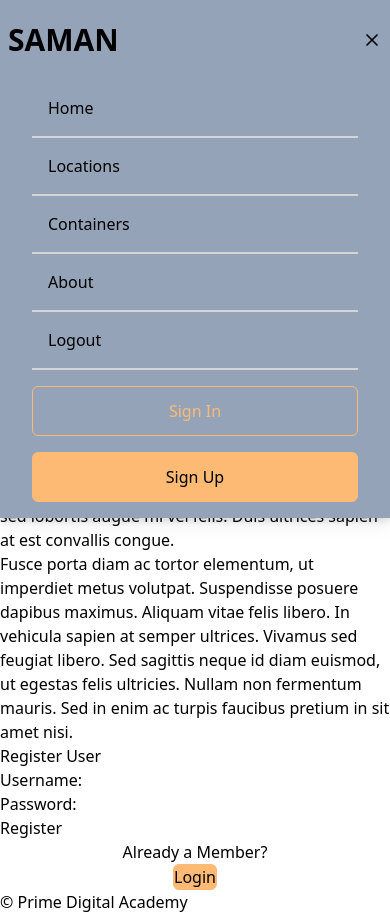
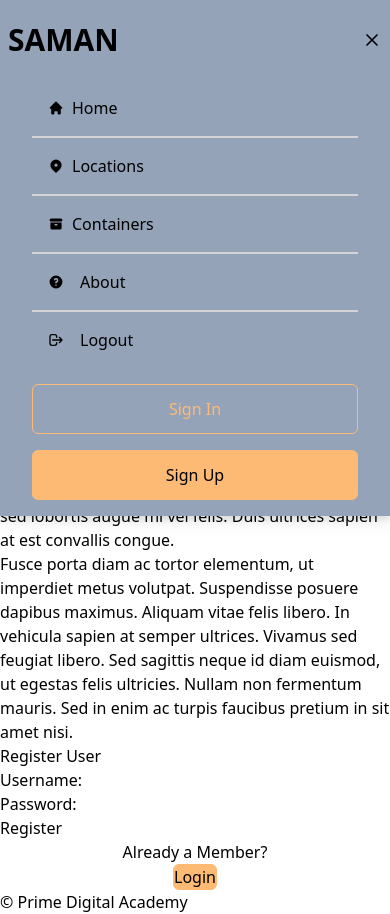
Before and after one commit to mathaimoua/SAMAN2, a React (Create React App) app: page /#/home in a window 390 px wide. Both pictures are taken after a click on the element 372 px from the left and 40 px from the top of the page. Built offline with nearby package versions, Linux system fonts and the light colour scheme; no server answers.

Commit message:
Removed bottom border from Logout in nav menu, added nav menu icons.

```diff
--- a/src/components/Nav/Nav.jsx
+++ b/src/components/Nav/Nav.jsx
@@ -1,6 +1,7 @@
 import React, {useState} from 'react';
 import { useSelector } from 'react-redux';
-import {MenuIcon, XIcon, ArrowCircleLeftIcon} from '@heroicons/react/outline'
+import {MenuIcon, XIcon, ArrowCircleLeftIcon, LogoutIcon} from '@heroicons/react/outline'
+import {HomeIcon, LocationMarkerIcon, ArchiveIcon, QuestionMarkCircleIcon} from '@heroicons/react/solid'
 
 
 
@@ -14,7 +15,7 @@ function Nav() {
   return (
     <div className='flex'>
       {user.id &&
-    <div className={'bg-white h-full w-[20%] p-5 pt-8 text-black pt-[80px] absolute  bg-zinc-300'}>
+    <div className={'bg-white h-full w-[20%] p-5 pt-8 text-black pt-[80px] absolute  bg-zinc-300 hidden md:block '}>
       <ul>
         <li>Home</li>
         <li>Location</li>
@@ -26,7 +27,7 @@ function Nav() {
     <div className='w-screen h-[80px] z-10 bg-slate-400 fixed drop-shadow-lg'>
       <div className='px-2 flex justify-between items-center w-full h-full'>
         <div className='flex items-center'>
-          <h1 className='text-3xl font-bold mr-4 sm:text-4xl'>SAMAN</h1>
+          <h1 className='text-3xl font-bold mr-4 md:text-4xl'>SAMAN</h1>
         </div>
         {!user.id ?
         <div className='hidden md:flex pr-4'>
@@ -37,16 +38,18 @@ function Nav() {
           {!nav ? <MenuIcon className='w-5' /> : <XIcon className='w-5' /> }
         </div>
       </div>
+      {/* Mobile NavMenu */}
       <ul className={!nav ? 'hidden' : 'absolute bg-slate-400 w-full px-8'}>
-            <li className='border-b-2 border-zinc-300 w-full'>Home</li>
-            <li className='border-b-2 border-zinc-300 w-full'>Locations</li>
-            <li className='border-b-2 border-zinc-300 w-full'>Containers</li>
-            <li className='border-b-2 border-zinc-300 w-full'>About</li>
-            <li className='border-b-2 border-zinc-300 w-full'>Logout</li>
+            <li className='border-b-2 border-zinc-300 w-full flex'><HomeIcon className='w-4 mr-2' />Home</li>
+            <li className='border-b-2 border-zinc-300 w-full flex'><LocationMarkerIcon className='w-4 mr-2' />Locations</li>
+            <li className='border-b-2 border-zinc-300 w-full flex'><ArchiveIcon className='w-4 mr-2' />Containers</li>
+            <li className='border-b-2 border-zinc-300 w-full flex'><QuestionMarkCircleIcon className='w-4 mr-4'/>About</li>
+            <li className='w-full flex'><LogoutIcon className='w-4 mr-4'/>Logout</li>
+            {!user.id &&
             <div className='flex flex-col my-4'>
               <button className='bg-transparent text-orange-300 px-8 py-3 mb-4'>Sign In</button>
               <button className='px-8 py-3'>Sign Up</button>
-            </div>
+            </div> }
       </ul>
     </div>
 
```
